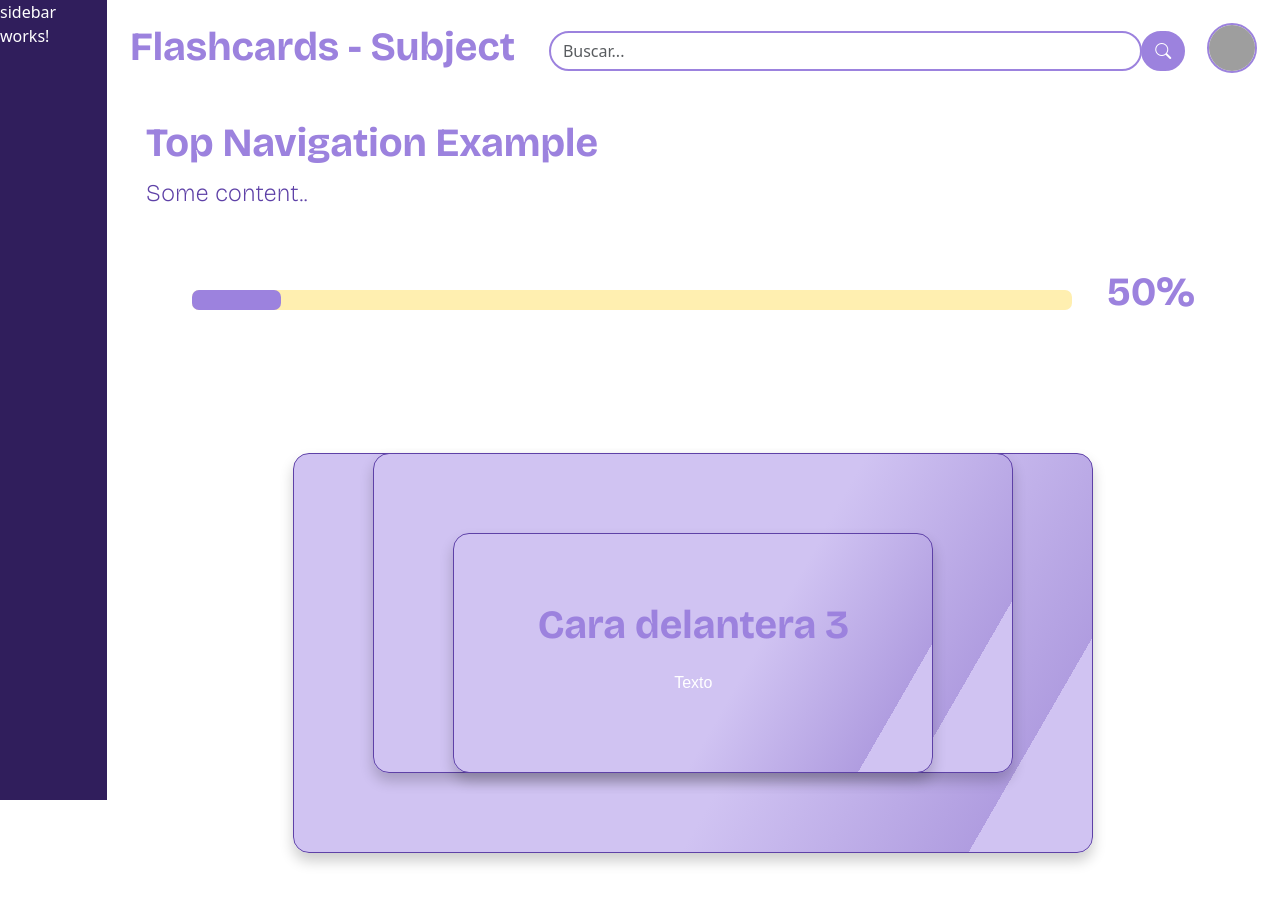
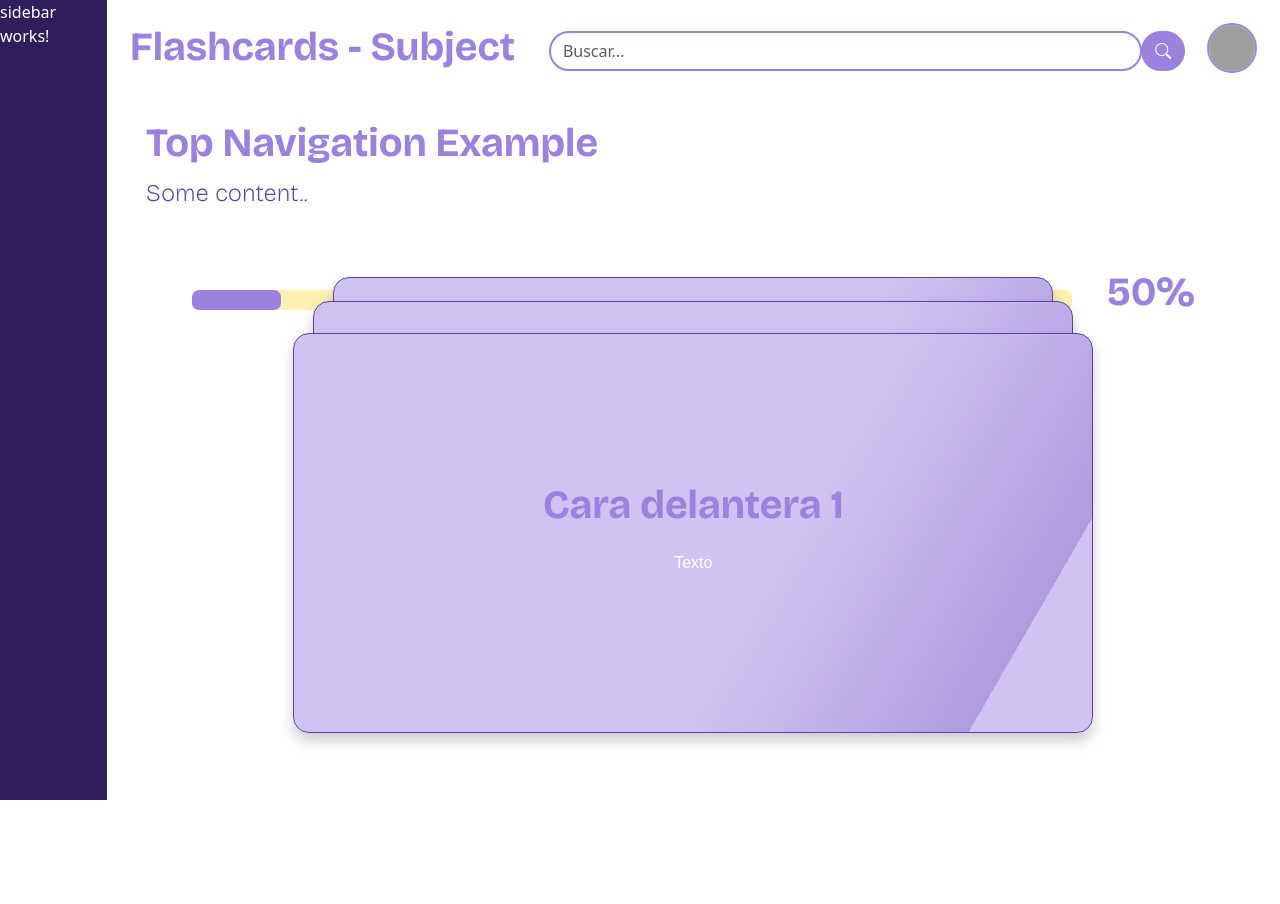
Before and after one commit to FabioB8a/StudyBuddy, an Angular app in the folder Frontend/: page /flashcards in a window 1280 px wide. Shown: the top 904 px of the page. After the commit the page ends 800 px from the top, so only its background shows below. Built offline with nearby package versions, Linux system fonts and the light colour scheme; grey boxes are pictures that could not be loaded.

Commit message:
Flashcards stackeadas correctamente

```diff
--- a/Frontend/src/app/pages/flashcards-page/flashcards-page.component.css
+++ b/Frontend/src/app/pages/flashcards-page/flashcards-page.component.css
@@ -35,89 +35,6 @@
     font-size: 1.5em;
 }
 
-
-
-
-/* Flashcards */
-
-
-.flashcardsDiv {
-    margin-top: 3%;
-    margin-bottom: 3%;
-    display: flex;
-    justify-content: center;
-    align-items: center;
-    position: relative;
-    height: 70vh; /* Adjust height as needed */
-}
-
-.flip-card {
-    background-color: transparent;
-    width: 100vh;
-    height: 50vh;
-    perspective: 1000px;
-    font-family: sans-serif;
-    position: absolute;
-}
-
-.flip-card:nth-child(2) {
-    width: 80vh;
-    height: 40vh;
-    top: 10vh; /* Adjust top position to control vertical stack spacing */
-}
-
-.flip-card:nth-child(3) {
-    width: 60vh;
-    height: 30vh;
-    top: 20vh; /* Adjust top position to control vertical stack spacing */
-}
-
-.flip-card-inner {
-    position: relative;
-    width: 100%;
-    height: 100%;
-    text-align: center;
-    transition: transform 0.5s;
-    transform-style: preserve-3d;
-}
-
-.flip-card:hover .flip-card-inner {
-    transform: rotateX(-180deg);
-    transition: transform 0.5s ease;
-}
-
-.flip-card-front,
-.flip-card-back {
-    box-shadow: 0 8px 14px 0 rgba(0, 0, 0, 0.2);
-    position: absolute;
-    display: flex;
-    flex-direction: column;
-    justify-content: center;
-    width: 100%;
-    height: 100%;
-    -webkit-backface-visibility: hidden;
-    backface-visibility: hidden;
-    border: 1px solid #5E41A7;
-    border-radius: 1rem;
-}
-
-.flip-card-front {
-    background: linear-gradient(120deg, #D0C3F2 60%, #b09de0 88%, #D0C3F2 40%, #D0C3F2 48%);
-    color: white;
-}
-
-.flip-card-back {
-    background: linear-gradient(120deg, #D0C3F2 30%, #b09de0 88%, #D0C3F2 40%, #D0C3F2 78%);
-    color: white;
-    transform: rotateX(-180deg);
-}
-
-.center {
-    display: flex;
-    flex-direction: column;
-    justify-content: center;
-    align-items: center;
-}
 
 
 
@@ -174,3 +91,99 @@
         width: 100%;
     }
 }
+
+
+
+
+/* Flashcards */
+
+
+.flashcardsDiv {
+    margin-top: 3%;
+    margin-bottom: 3%;
+    display: flex;
+    justify-content: center;
+    align-items: center;
+    position: relative;
+    height: 40vh;
+}
+
+.flip-card {
+    background-color: transparent;
+    width: 100vh;
+    height: 50vh;
+    perspective: 1000px;
+    font-family: sans-serif;
+    position: absolute;
+}
+
+.flip-card-inner {
+    position: relative;
+    width: 100%;
+    height: 100%;
+    text-align: center;
+    transition: transform 0.3s;
+    transform-style: preserve-3d;
+}
+
+.flip-card:hover .flip-card-inner {
+    transform: rotateX(-180deg);
+    transition: transform 0.3s ease;
+}
+
+/* Flashcard principal */
+.main {
+    visibility: hidden;
+    visibility: visible;
+}
+
+/* Flashcards pequeñas */
+.smaller {
+    width: 95vh;
+    height: 48vh;
+    bottom: 1vh;
+}
+
+.smaller2 {
+    width: 90vh;
+    height: 46vh;
+    bottom: 6vh;
+}
+
+.smaller .flip-card-inner,
+.smaller2 .flip-card-inner {
+    transform: none !important; /* Deshabilita las transformaciones para las flashcards pequeñas */
+}
+
+.flip-card-front,
+.flip-card-back {
+    box-shadow: 0 8px 14px 0 rgba(0, 0, 0, 0.2);
+    position: absolute;
+    display: flex;
+    flex-direction: column;
+    justify-content: center;
+    width: 100%;
+    height: 100%;
+    -webkit-backface-visibility: hidden;
+    backface-visibility: hidden;
+    border: 1px solid #5E41A7;
+    border-radius: 1rem;
+}
+
+.flip-card-front {
+    background: linear-gradient(120deg, #D0C3F2 60%, #b09de0 88%, #D0C3F2 40%, #D0C3F2 48%);
+    color: white;
+}
+
+.flip-card-back {
+    background: linear-gradient(120deg, #D0C3F2 30%, #b09de0 88%, #D0C3F2 40%, #D0C3F2 78%);
+    color: white;
+    transform: rotateX(-180deg);
+}
+
+.center {
+    display: flex;
+    flex-direction: column;
+    justify-content: center;
+    align-items: center;
+}
--- a/Frontend/src/app/pages/flashcards-page/flashcards-page.component.html
+++ b/Frontend/src/app/pages/flashcards-page/flashcards-page.component.html
@@ -25,15 +25,16 @@
 
         <!-- Flashcards section -->
         <div class="flashcardsDiv">
-            <!-- Flashcard 1 -->
-            <div class="flip-card center">
+
+            <!-- Flashcard 3 (40% smaller) -->
+            <div class="flip-card center smaller2">
                 <div class="flip-card-inner">
                     <div class="flip-card-front">
-                        <p class="title">Cara delantera 1</p>
+                        <p class="title">Cara delantera 3</p>
                         <p>Texto</p>
                     </div>
                     <div class="flip-card-back">
-                        <p class="title">Cara trasera 1</p>
+                        <p class="title">Cara trasera 3</p>
                         <p>Texto</p>
                     </div>
                 </div>
@@ -53,19 +54,22 @@
                 </div>
             </div>
 
-            <!-- Flashcard 3 (40% smaller) -->
-            <div class="flip-card center smaller smaller2">
+            <!-- Flashcard 1 -->
+            <div class="flip-card center main">
                 <div class="flip-card-inner">
                     <div class="flip-card-front">
-                        <p class="title">Cara delantera 3</p>
+                        <p class="title">Cara delantera 1</p>
                         <p>Texto</p>
                     </div>
                     <div class="flip-card-back">
-                        <p class="title">Cara trasera 3</p>
+                        <p class="title">Cara trasera 1</p>
                         <p>Texto</p>
                     </div>
                 </div>
             </div>
+
         </div>
+
     </div>
+
 </div>
```
